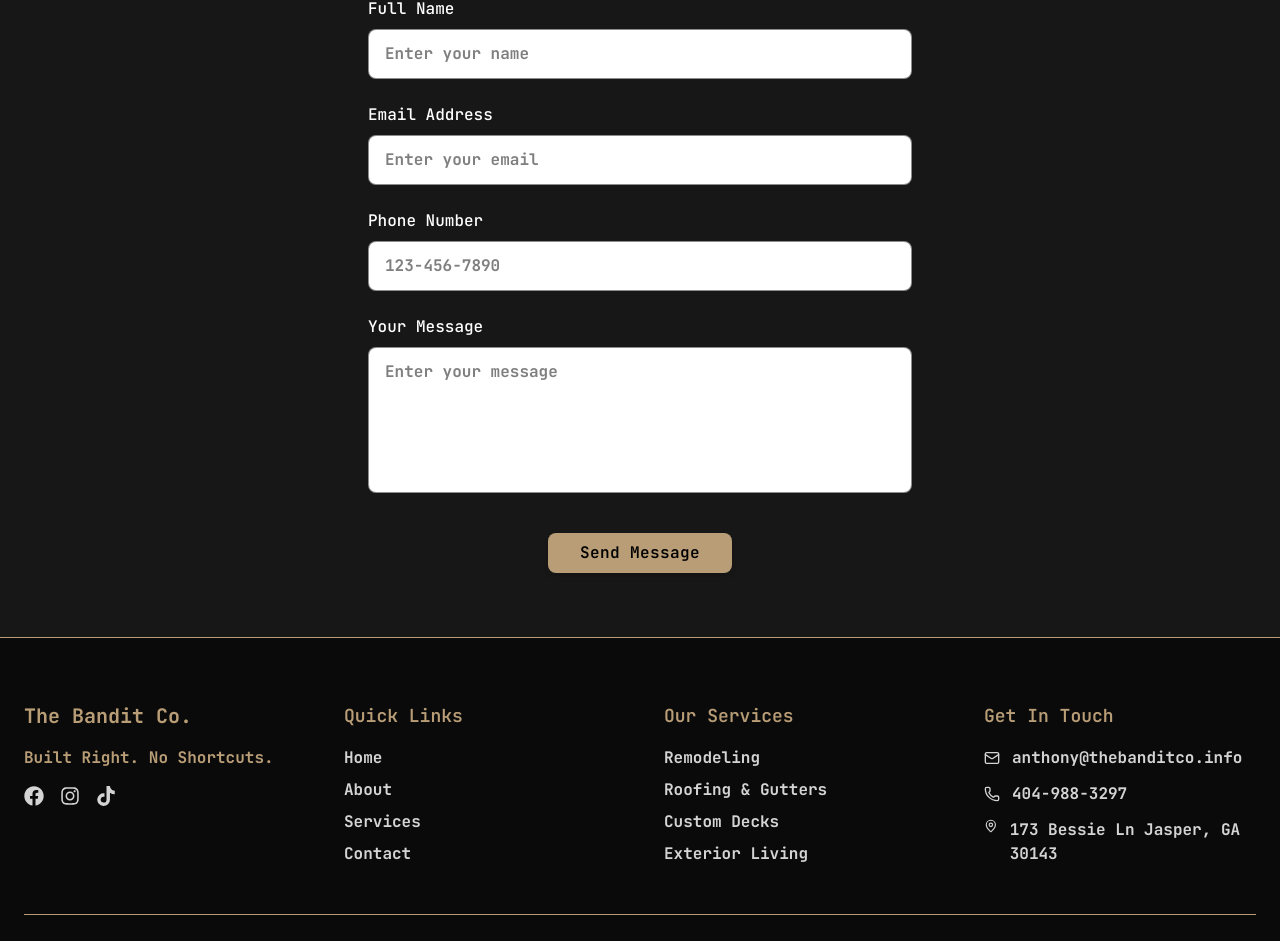
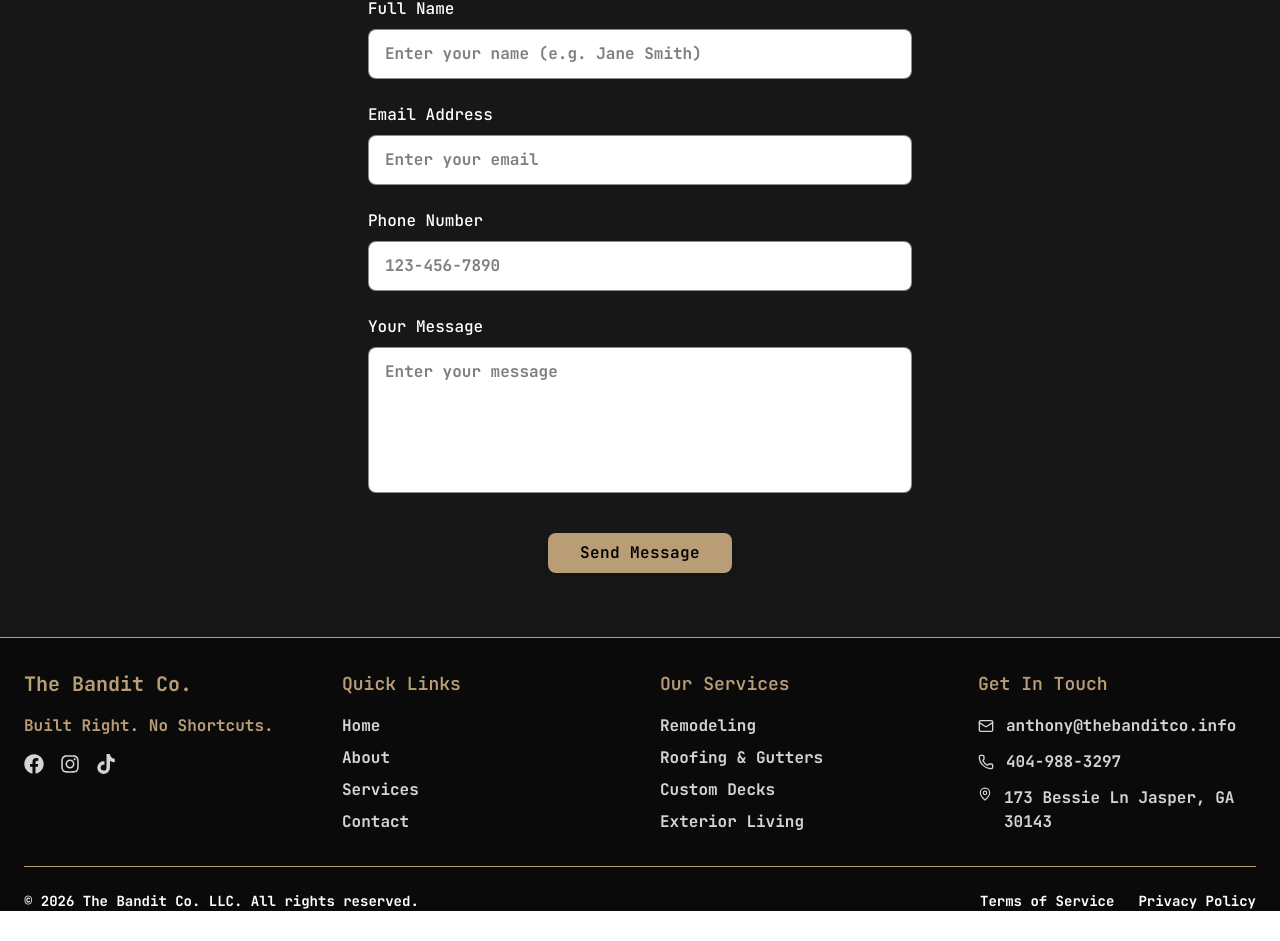
Before and after one commit to MGuereca1/BanditCo-website, a React (Vite) app: page / in a window 1280 px wide. Shown: the part 2744-3685 px from the top of the page. After the commit the page ends 3655 px from the top, so only its background shows below. Built offline with nearby package versions, Linux system fonts and the light colour scheme.

Commit message:
fixed footer

```diff
--- a/src/components/Contact.tsx
+++ b/src/components/Contact.tsx
@@ -97,7 +97,7 @@ const Contact = () => {
               type="text"
               name="user_name"
               required
-              placeholder="Enter your name"
+              placeholder="Enter your name (e.g. Jane Smith)"
               className="px-4 py-3 rounded-lg bg-white border border-neutral-700/60 focus:border-yellow-400 focus:ring-2 focus:ring-yellow-400/50 outline-none transition"
             />
           </div>
--- a/src/components/Footer.tsx
+++ b/src/components/Footer.tsx
@@ -8,10 +8,10 @@ const Footer = () => {
   const currentYear  = new Date().getFullYear()
 
   return (
-    <footer className="bg-neutral-950 text-neutral-300 pt-16 border-t border-[#b89d76]">
+    <footer className="bg-neutral-950 text-neutral-300 pt-8 border-t border-[#b89d76]">
       <div className="container mx-auto px-6">
         {/* Main Footer Content */}
-        <div className="grid md:grid-cols-2 lg:grid-cols-4 gap-12 mb-12">
+        <div className="grid md:grid-cols-2 lg:grid-cols-4 gap-10 mb-8">
           {/* Company Info Section */}
           <div>
             <h3 className="text-xl font-bold text-[#b89d76] mb-4"> The Bandit Co.</h3>
```
